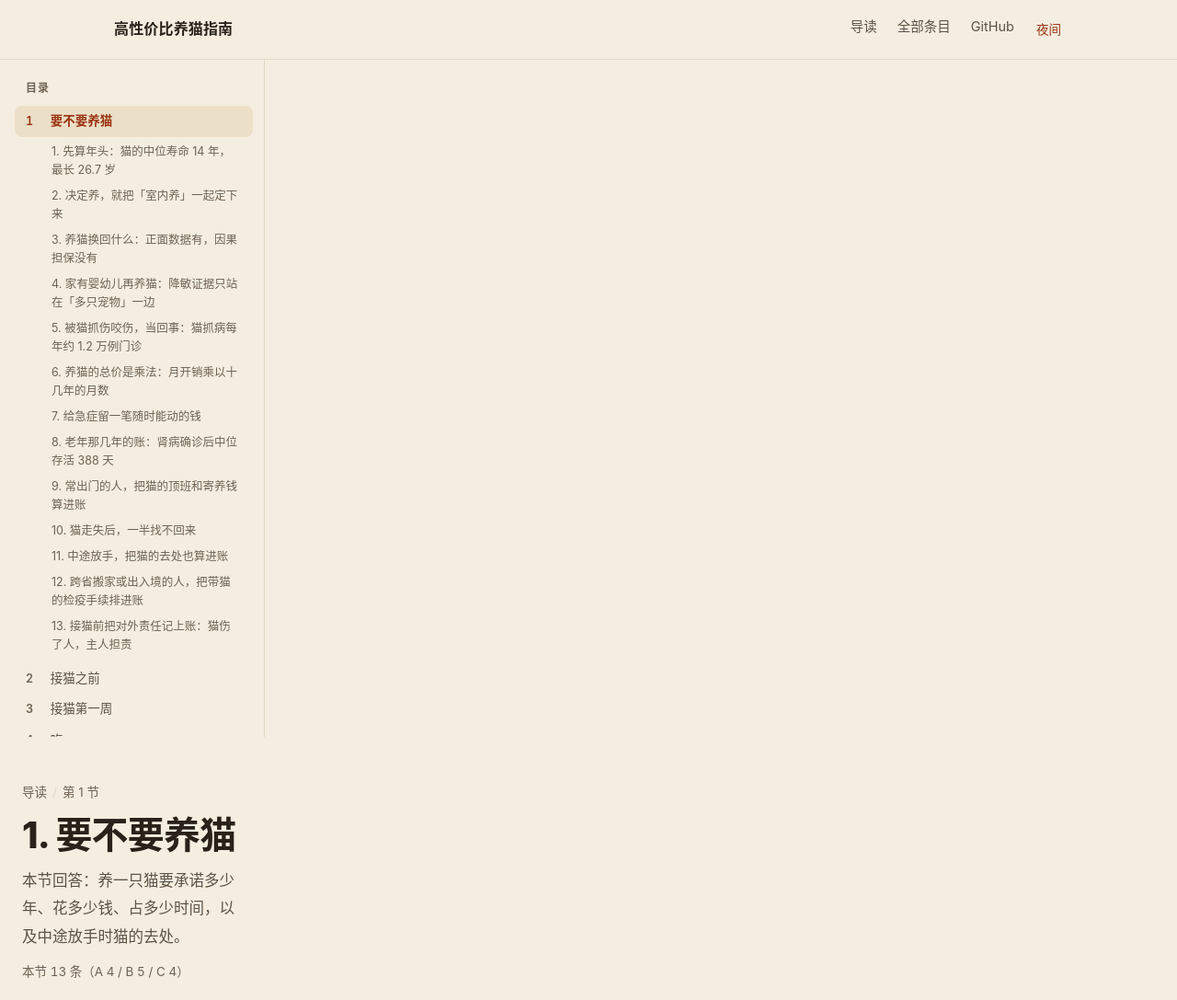
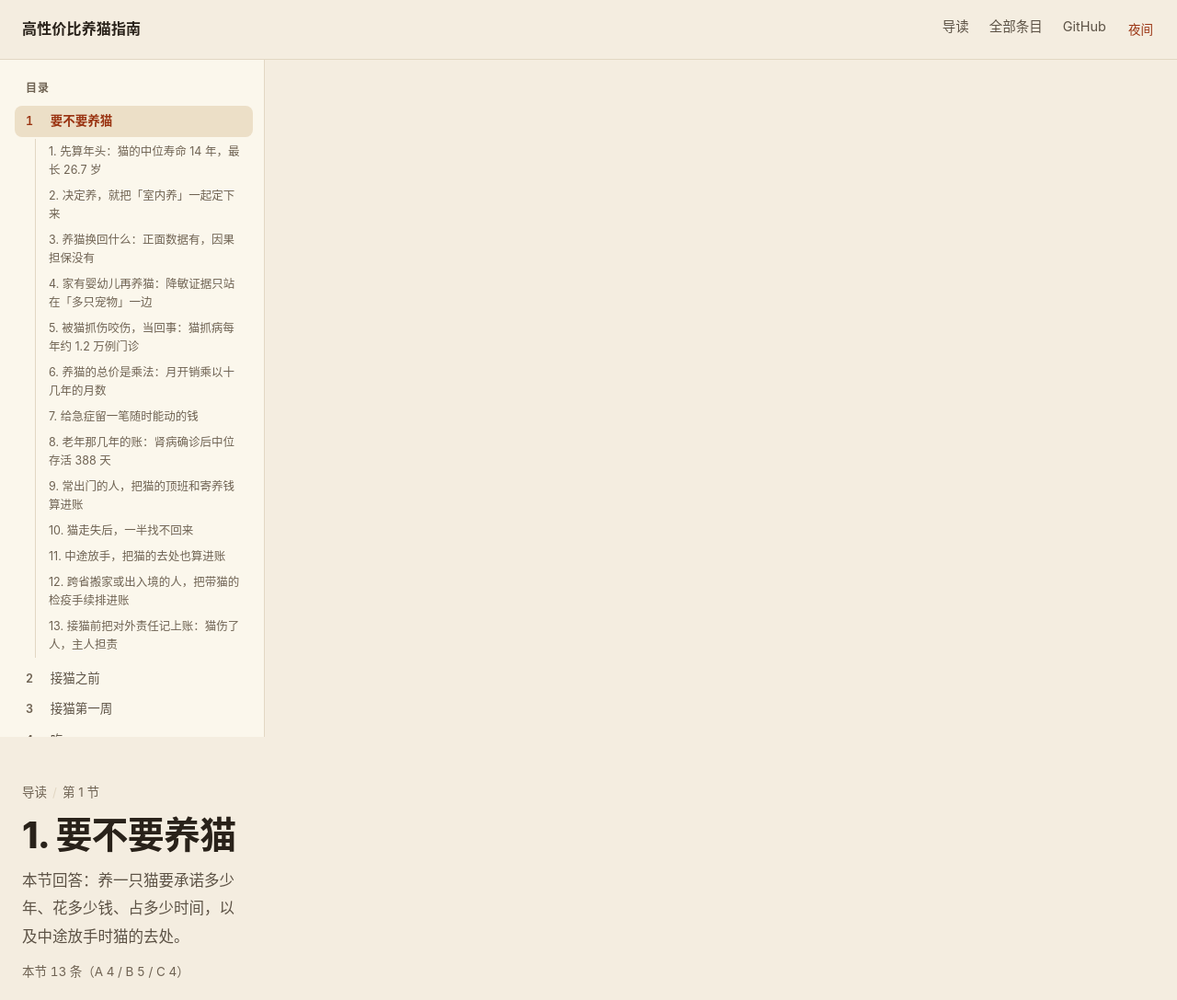
Before and after one commit to FavorPan/HowToKeepCatBetter, a plain HTML site: page site/01.html in a window 1280 px wide. Shown: the top 1087 px of the page at 92% size. Drawn offline with Linux system fonts and the light colour scheme.

Commit message:
网站：双栏容器限宽 1400 居中修「全靠左」，节页顶栏页脚同宽对齐；侧栏垫羊皮底色、条目加层级竖线

```diff
--- a/site/01.html
+++ b/site/01.html
@@ -17,7 +17,7 @@
 </script>
 </head>
 <body>
-<header class="site"><div class="wrap bar">
+<header class="site"><div class="wrap wide bar">
 <a class="brand" href="index.html">高性价比养猫指南</a>
 <nav><a href="index.html">导读</a><a href="all.html">全部条目</a><a href="https://github.com/FavorPan/HowToKeepCatBetter" target="_blank" rel="noopener">GitHub</a><button type="button" id="toc-toggle" class="linklike toc-btn" aria-controls="sidebar" aria-expanded="false">目录</button><button type="button" id="theme-toggle" class="linklike" hidden aria-label="切换明暗主题">夜间</button></nav>
 </div></header>
@@ -200,7 +200,7 @@
 <nav class="pager wrap"><span></span><a class="pg next" href="02.html"><span>下一节</span><strong>2. 接猫之前</strong></a></nav>
 </article>
 </div></main>
-<footer><div class="wrap">
+<footer><div class="wrap wide">
 <p>发现错误、想补条目、有数据可核对，去 <a href="https://github.com/FavorPan/HowToKeepCatBetter" target="_blank" rel="noopener">GitHub 仓库</a>开 issue 或提 PR。全文以 CC BY 4.0 发布，转载注明出处即可。</p>
 </div></footer>
 <script>
--- a/site/style.css
+++ b/site/style.css
@@ -76,6 +76,9 @@ body {
   padding-left: 24px;
   padding-right: 24px;
 }
+
+/* 节页的顶栏和页脚与双栏容器同宽，品牌对齐侧栏左缘 */
+.wrap.wide { max-width: 1400px; }
 
 a { color: var(--accent); text-decoration: none; }
 a:hover { color: var(--accent-strong); text-decoration: underline; text-underline-offset: 3px; }
@@ -285,6 +288,8 @@ a:hover { color: var(--accent-strong); text-decoration: underline; text-underlin
   display: grid;
   grid-template-columns: 288px minmax(0, 1fr);
   align-items: start;
+  max-width: 1400px;
+  margin: 0 auto;
 }
 
 .content { min-width: 0; }
@@ -297,6 +302,7 @@ a:hover { color: var(--accent-strong); text-decoration: underline; text-underlin
   overflow-y: auto;
   overscroll-behavior: contain;
   padding: 20px 12px 48px 16px;
+  background: var(--panel);
   border-right: 1px solid var(--line);
   scrollbar-width: thin;
 }
@@ -330,20 +336,26 @@ a:hover { color: var(--accent-strong); text-decoration: underline; text-underlin
   font-variant-numeric: tabular-nums;
   color: var(--ink-3);
 }
-.sb-sec:hover { color: var(--ink); background: var(--panel); text-decoration: none; }
+.sb-sec:hover { color: var(--ink); background: var(--wash); text-decoration: none; }
 .sb-sec.cur { color: var(--accent); font-weight: 700; background: var(--wash); }
 .sb-sec.cur b { color: var(--accent); }
 
-.sb-entries { display: flex; flex-direction: column; margin: 2px 0 6px; }
+.sb-entries {
+  display: flex;
+  flex-direction: column;
+  margin: 2px 0 6px 22px;
+  padding-left: 4px;
+  border-left: 1px solid var(--line);
+}
 
 .sb-e {
-  padding: 4px 12px 4px 40px;
+  padding: 4px 10px;
   font-size: 12.5px;
   line-height: 1.6;
   color: var(--ink-3);
   border-radius: 8px;
 }
-.sb-e:hover { color: var(--accent); background: var(--panel); text-decoration: none; }
+.sb-e:hover { color: var(--accent); background: var(--wash); text-decoration: none; }
 
 /* 桌面端不显示抽屉按钮；<1024px 见窄屏区 */
 .toc-btn { display: none; }
@@ -631,7 +643,6 @@ footer p { margin: 0; font-size: 13.5px; color: var(--ink-3); max-width: 46em; }
     bottom: 0;
     height: auto;
     width: min(320px, 85vw);
-    background: var(--bg);
     z-index: 45;
     transform: translateX(-102%);
     transition: transform 0.2s ease;
--- a/tools/site_assets/style.css
+++ b/tools/site_assets/style.css
@@ -76,6 +76,9 @@ body {
   padding-left: 24px;
   padding-right: 24px;
 }
+
+/* 节页的顶栏和页脚与双栏容器同宽，品牌对齐侧栏左缘 */
+.wrap.wide { max-width: 1400px; }
 
 a { color: var(--accent); text-decoration: none; }
 a:hover { color: var(--accent-strong); text-decoration: underline; text-underline-offset: 3px; }
@@ -285,6 +288,8 @@ a:hover { color: var(--accent-strong); text-decoration: underline; text-underlin
   display: grid;
   grid-template-columns: 288px minmax(0, 1fr);
   align-items: start;
+  max-width: 1400px;
+  margin: 0 auto;
 }
 
 .content { min-width: 0; }
@@ -297,6 +302,7 @@ a:hover { color: var(--accent-strong); text-decoration: underline; text-underlin
   overflow-y: auto;
   overscroll-behavior: contain;
   padding: 20px 12px 48px 16px;
+  background: var(--panel);
   border-right: 1px solid var(--line);
   scrollbar-width: thin;
 }
@@ -330,20 +336,26 @@ a:hover { color: var(--accent-strong); text-decoration: underline; text-underlin
   font-variant-numeric: tabular-nums;
   color: var(--ink-3);
 }
-.sb-sec:hover { color: var(--ink); background: var(--panel); text-decoration: none; }
+.sb-sec:hover { color: var(--ink); background: var(--wash); text-decoration: none; }
 .sb-sec.cur { color: var(--accent); font-weight: 700; background: var(--wash); }
 .sb-sec.cur b { color: var(--accent); }
 
-.sb-entries { display: flex; flex-direction: column; margin: 2px 0 6px; }
+.sb-entries {
+  display: flex;
+  flex-direction: column;
+  margin: 2px 0 6px 22px;
+  padding-left: 4px;
+  border-left: 1px solid var(--line);
+}
 
 .sb-e {
-  padding: 4px 12px 4px 40px;
+  padding: 4px 10px;
   font-size: 12.5px;
   line-height: 1.6;
   color: var(--ink-3);
   border-radius: 8px;
 }
-.sb-e:hover { color: var(--accent); background: var(--panel); text-decoration: none; }
+.sb-e:hover { color: var(--accent); background: var(--wash); text-decoration: none; }
 
 /* 桌面端不显示抽屉按钮；<1024px 见窄屏区 */
 .toc-btn { display: none; }
@@ -631,7 +643,6 @@ footer p { margin: 0; font-size: 13.5px; color: var(--ink-3); max-width: 46em; }
     bottom: 0;
     height: auto;
     width: min(320px, 85vw);
-    background: var(--bg);
     z-index: 45;
     transform: translateX(-102%);
     transition: transform 0.2s ease;
```
Also changed, not shown: site/02.html (+2 -2 lines), site/03.html (+2 -2 lines), site/04.html (+2 -2 lines), site/05.html (+2 -2 lines), site/06.html (+2 -2 lines), site/07.html (+2 -2 lines), site/08.html (+2 -2 lines), site/09.html (+2 -2 lines), site/10.html (+2 -2 lines), site/11.html (+2 -2 lines), site/12.html (+2 -2 lines), site/13.html (+2 -2 lines), site/14.html (+2 -2 lines), 1 other file.
